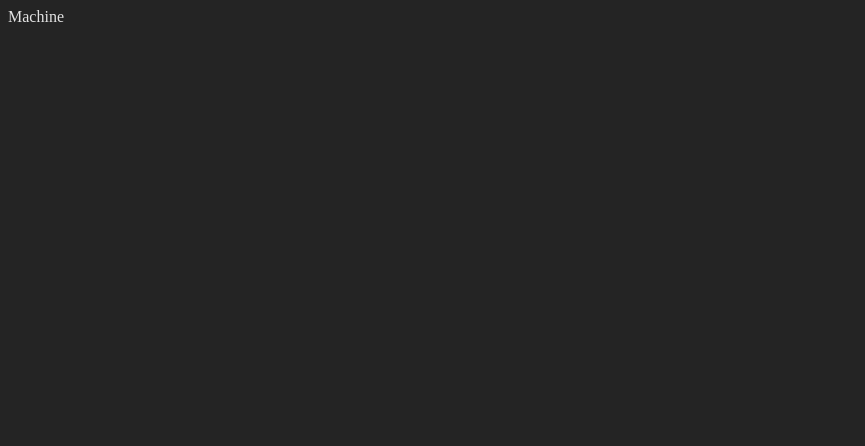
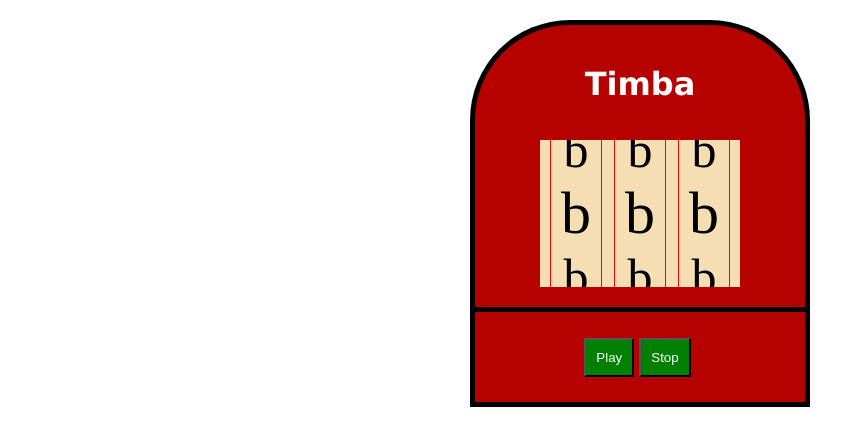
Before and after one commit to goncalhurtado/slot-machine-game, a React (Vite) app: page / in a window 1280 px wide. Shown: the top 446 px of the page, without its empty margins (0-865 px from the left). Built offline with nearby package versions, Linux system fonts and the light colour scheme.

Commit message:
added style to machine and screen component

```diff
--- a/src/components/Machine.jsx
+++ b/src/components/Machine.jsx
@@ -1,7 +1,23 @@
 import React from "react";
+import Screen from "./Screen.jsx";
 
 const Machine = () => {
-  return <div className="probando">Machine</div>;
+  return (
+    <div className="machine">
+      <div className="head">
+        <h1>Timba</h1>
+      </div>
+      <div className="machine__front">
+        <div className="machine__front__bezel">
+          <Screen />
+        </div>
+      </div>
+      <div className="back">
+        <input className="back__play" type="button" value="Play" />
+        <input className="back__stop" type="button" value="Stop" />
+      </div>
+    </div>
+  );
 };
 
 export default Machine;
--- /dev/null
+++ b/src/components/Screen.jsx
@@ -0,0 +1,27 @@
+import React from "react";
+
+const Screen = () => {
+  return (
+    <div className="screen">
+      <div className="ironTop"></div>
+      <div className="ironBotom"></div>
+      <div className="screen__col">
+        <div className="screen__col__item">b</div>
+        <div className="screen__col__item">b</div>
+        <div className="screen__col__item">b</div>
+      </div>
+      <div className="screen__col">
+        <div className="screen__col__item">b</div>
+        <div className="screen__col__item">b</div>
+        <div className="screen__col__item">b</div>
+      </div>
+      <div className="screen__col">
+        <div className="screen__col__item">b</div>
+        <div className="screen__col__item">b</div>
+        <div className="screen__col__item">b</div>
+      </div>
+    </div>
+  );
+};
+
+export default Screen;
--- a/src/index.css
+++ b/src/index.css
@@ -1,4 +1,10 @@
-:root {
+/* :root {
     color: rgba(255, 255, 255, 0.87);
     background-color: #242424;
+} */
+
+* {
+    margin: 0;
+    padding: 0;
+    box-sizing: border-box;
 }
--- a/src/sass/components/machine.scss
+++ b/src/sass/components/machine.scss
@@ -1,3 +1,66 @@
-// .probando {
-//     background-color: red;
-// }
+.machine {
+    margin-top: 120px;
+    text-align: center;
+    display: flex;
+    justify-content: center;
+    position: relative;
+
+    .head {
+        position: absolute;
+        width: 340px;
+        height: 100px;
+        background-color: rgb(182, 1, 1);
+        top: -100px;
+        border-radius: 500px 500px 0px 0px;
+        border: 5px solid black;
+        border-bottom: none;
+
+        h1 {
+            font-family: 'Lucida Sans', 'Lucida Sans Regular', 'Lucida Grande', 'Lucida Sans Unicode', Geneva, Verdana, sans-serif;
+            color: white;
+            margin: 0px;
+            padding: 0px;
+            margin-top: 40px;
+        }
+    }
+
+    &__front {
+        width: 340px;
+        background-color: rgb(182, 1, 1);
+        border: 5px solid black;
+        border-top: none;
+        border-bottom: none;
+        display: flex;
+        justify-content: center;
+
+        &__bezel {
+            background-color: rgb(182, 1, 1);
+        }
+    }
+
+    .back {
+        position: absolute;
+        width: 340px;
+        height: 100px;
+        background-color: rgb(182, 1, 1);
+        border: 5px solid black;
+        bottom: -100px;
+        display: flex;
+        justify-content: center;
+        align-items: center;
+
+        &__play {
+            background-color: green;
+            padding: 10px;
+            margin-right: 5px;
+            color: white;
+        }
+
+        &__stop {
+            background-color: green;
+            padding: 10px;
+            margin-right: 5px;
+            color: white;
+        }
+    }
+}
--- /dev/null
+++ b/src/sass/components/screen.scss
@@ -0,0 +1,53 @@
+.screen {
+    width: 200px;
+    background-color: wheat;
+    z-index: 2;
+    display: flex;
+    flex-direction: row;
+    justify-content: center;
+    position: relative;
+    z-index: 0;
+
+    .ironTop {
+        background-color: rgb(182, 1, 1);
+        width: 200px;
+        height: 20px;
+        position: absolute;
+        top: 0;
+        z-index: 1;
+    }
+
+    .ironBotom {
+        background-color: rgb(182, 1, 1);
+        width: 200px;
+        height: 20px;
+        position: absolute;
+        bottom: 0;
+        z-index: 1;
+    }
+
+    &__col {
+        display: flex;
+        flex-direction: column;
+        border: 1px solid red;
+        font-size: 50px;
+        z-index: 0;
+        margin: 0px 6px;
+        padding: 0px 10px;
+
+        &__item {
+            &:first-child {
+                z-index: 0;
+            }
+
+            &:nth-child(2) {
+                z-index: 0;
+                font-size: 60px;
+            }
+
+            &:nth-child(3) {
+                z-index: 0;
+            }
+        }
+    }
+}
--- a/src/sass/main.scss
+++ b/src/sass/main.scss
@@ -1 +1,2 @@
 @import "./components/machine.scss";
+@import "./components/screen.scss"
```
